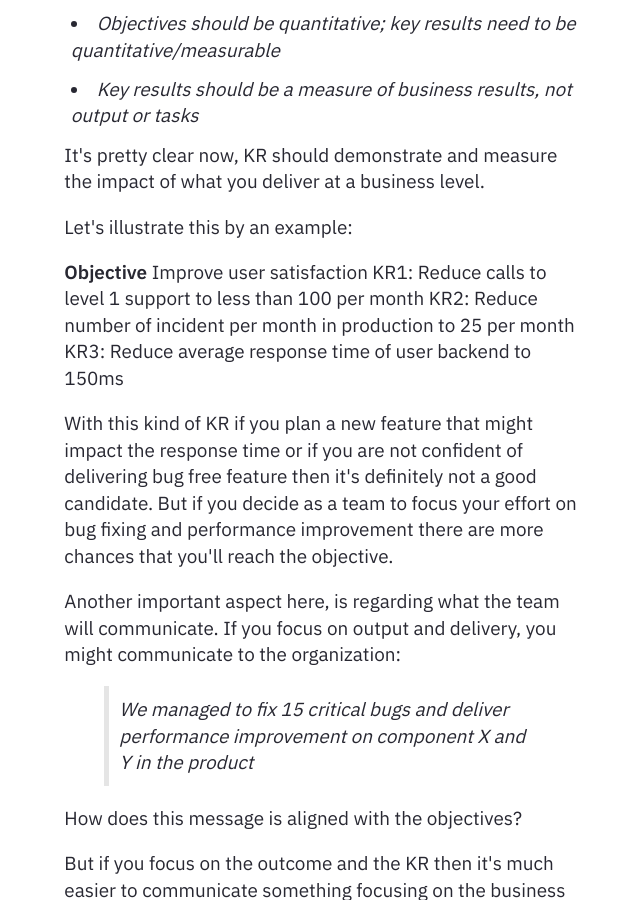
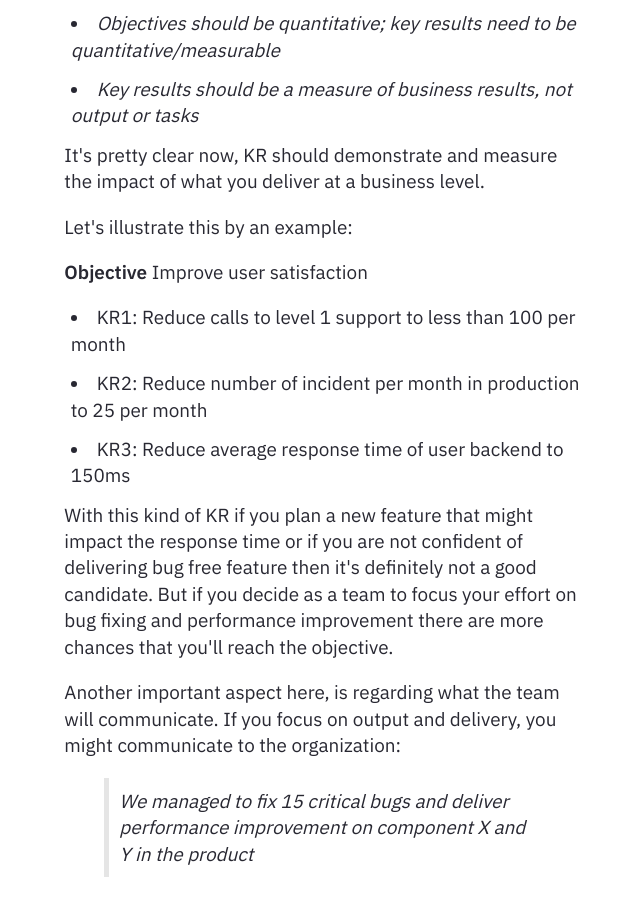
Before and after one commit to PierrickBlons/digital-garden, a Jekyll site: the page built from _notes/Public/Software/OKR.md, in a window 1280 px wide and 900 px high, scrolled down 1263 px. Shown: the whole window, without its empty margins (314-954 px from the left). Built offline with Jekyll 4.4.1, drawn with Linux system fonts in a browser that asks for light colours.

Commit message:
chore: fix md rendering

```diff
--- a/_notes/Public/Software/OKR.md
+++ b/_notes/Public/Software/OKR.md
@@ -37,9 +37,9 @@ Let's illustrate this by an example:
 
 **Objective**
 Improve user satisfaction
-KR1: Reduce calls to level 1 support to less than 100 per month
-KR2: Reduce number of incident per month in production to 25 per month
-KR3: Reduce average response time of user backend to 150ms
+- KR1: Reduce calls to level 1 support to less than 100 per month
+- KR2: Reduce number of incident per month in production to 25 per month
+- KR3: Reduce average response time of user backend to 150ms
 
 With this kind of KR if you plan a new feature that might impact the response time or if you are not confident of delivering bug free feature then it's definitely not a good candidate.
 But if you decide as a team to focus your effort on bug fixing and performance improvement there are more chances that you'll reach the objective.
```
